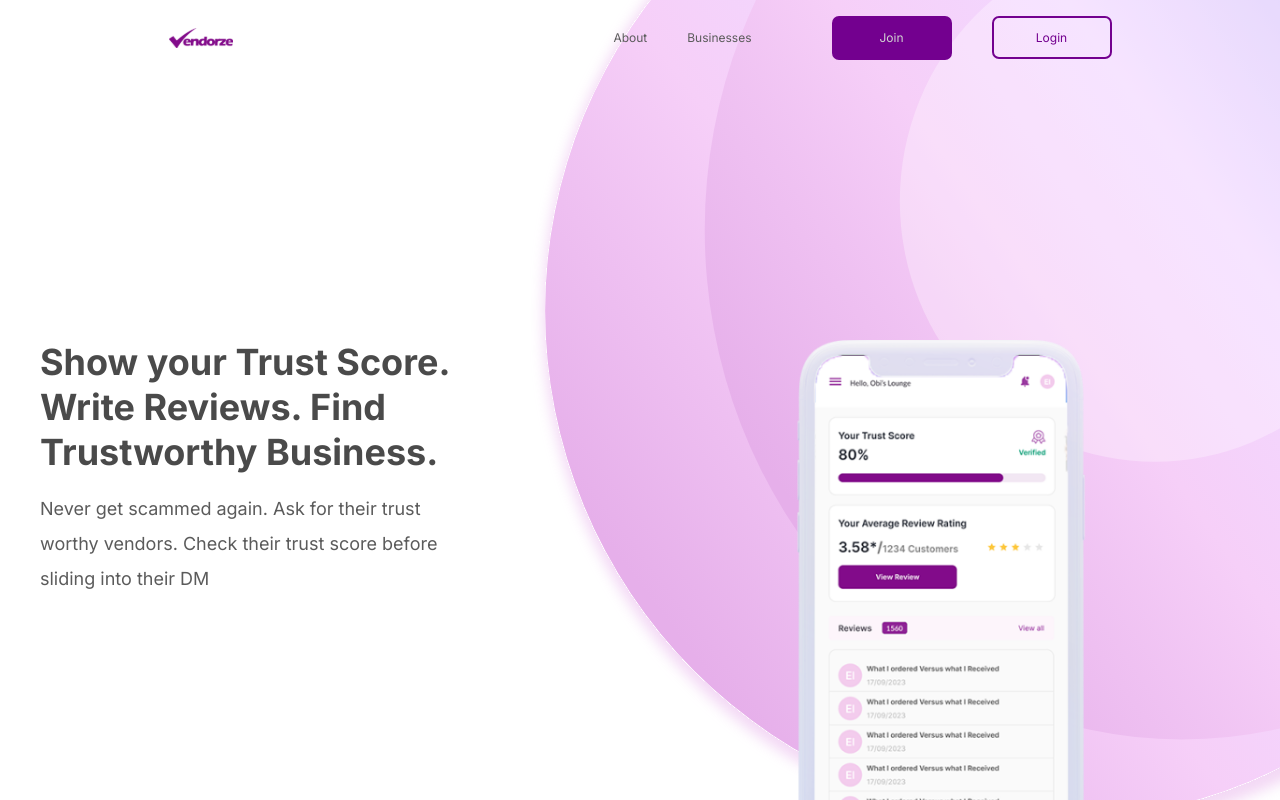
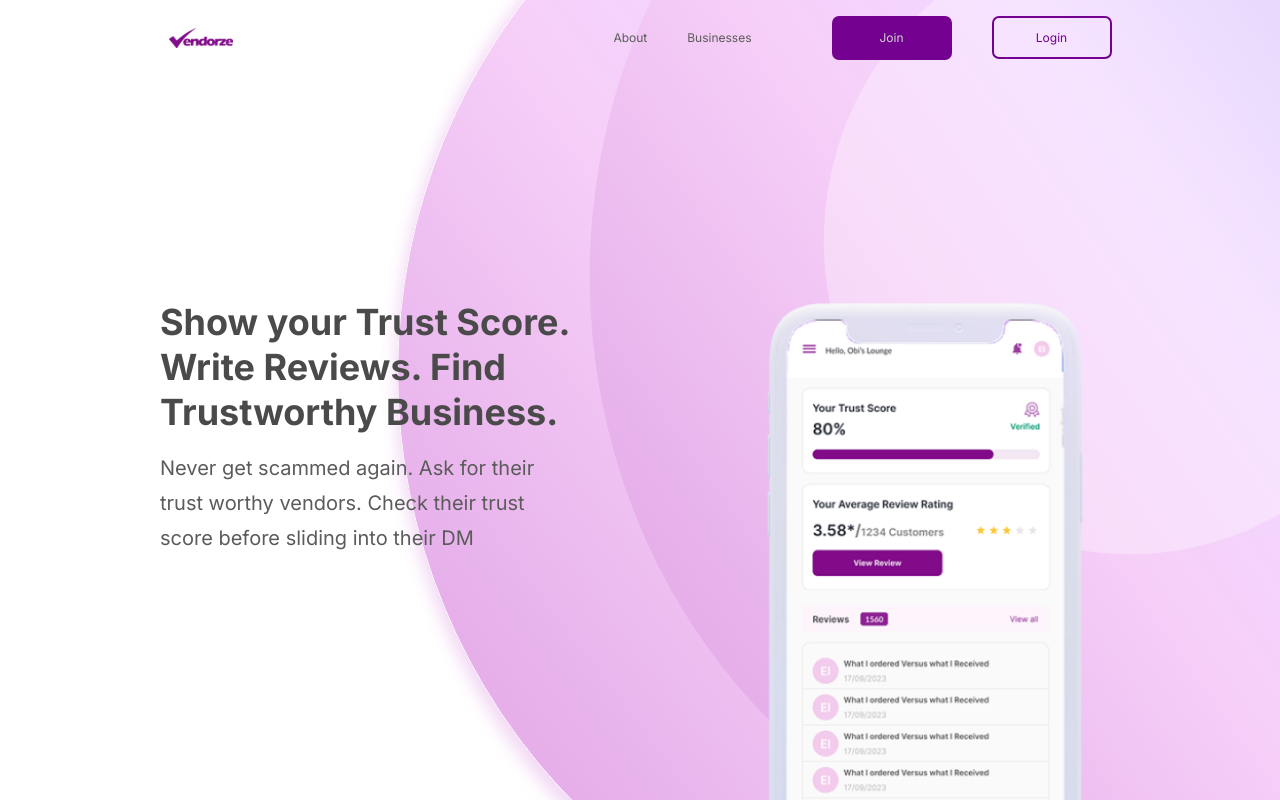
Before and after one commit to intellect-sam/Vendorze, a Next.js app: page / in a window 1280 px wide. Shown: the top 800 px of the page. Built offline with nearby package versions, Linux system fonts and the light colour scheme.

Commit message:
home refactor

```diff
--- a/src/components/HeroPage.tsx
+++ b/src/components/HeroPage.tsx
@@ -11,16 +11,16 @@ const HeroPage = () => {
         <Image
           src={circle}
           alt=""
-          className="w-80 laptop, tablet:w-[750px]"
+          className="w-80 laptop, tablet:w-[900px]"
         />
       </div>
 
-      <div className="w-full p-4 laptop, tablet:py-[200px] flex flex-col  laptop:gap-0 laptop, tablet:flex-row text-gray-dark  laptop:justify-center my-16">
-        <div className="laptop, tablet:min-w-[500px]">
+      <div className="w-full p-4 laptop, tablet:py-[160px] flex flex-col  laptop:gap-0 laptop, tablet:flex-row text-gray-dark  laptop:justify-center my-16">
+        <div className="laptop, tablet:min-w-[500px] relative left-[120px]">
           <h2 className="custom-h1 laptop:text-4xl laptop:leading-tight laptop:text-left">
             Show your Trust Score. Write Reviews. Find Trustworthy Business.
           </h2>
-          <p className="custom-p sm:py-5 laptop:px-0 laptop:max-w-[400px] laptop:text-left leading-relaxed laptop:leading-[35px]  laptop:text-lg laptop:font-[2px]">
+          <p className="custom-p sm:py-5 laptop:px-0 laptop:max-w-[400px] laptop:text-left leading-relaxed laptop:leading-[35px]  laptop:text-[20px] laptop:font-[1px]">
             Never get scammed again. Ask for their trust worthy vendors. Check
             their trust score before sliding into their DM
           </p>
```
Also changed, not shown: src/assets/images/phone.png.
